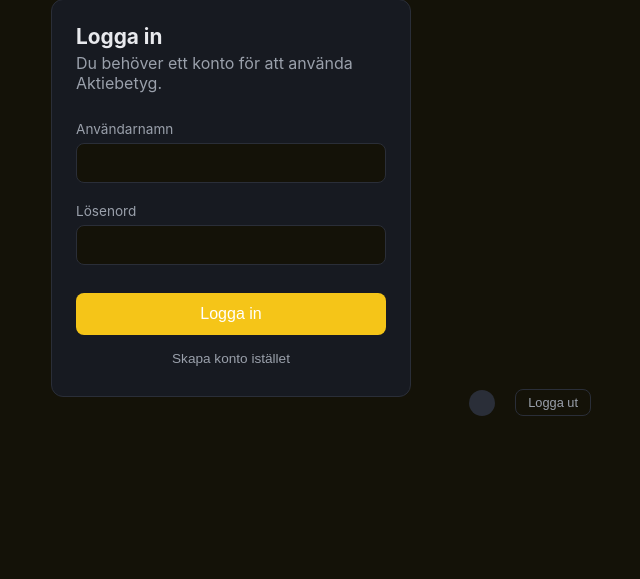
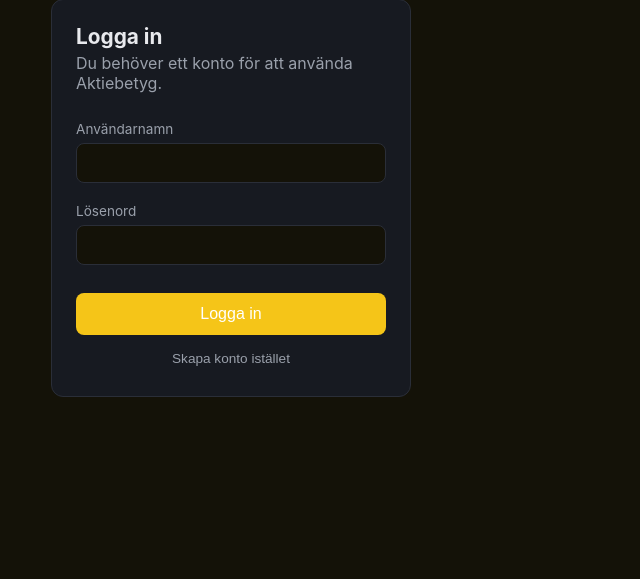
Before and after one commit to 549L/Aktiebetyg, a Flask app: page / in a window 1280 px wide. Shown: the part 112-691 px from the top of the page, without its empty margins (409-1049 px from the left). Run offline with Flask 3, Linux system fonts and the light colour scheme.

Commit message:
Fixa att kontofältet syntes kvar överlappande inloggningsrutan
.hidden (display:none) förlorade mot mer specifika ID-selektorer som
#account-bar (display:flex), så kontofältet - avataren + "Logga ut" -
syntes kvar nere i högra hörnet och gick in i inloggningsrutan trots
att det skulle vara dolt före inloggning. Samma bugg påverkade även
MACD-grafen och "Byt profilbild"-kontrollerna på andras profiler.
Löst med !important på .hidden, som en global dölj-klass måste kunna
slå igenom oavsett hur specifik komponentens egen stil är.

Co-Authored-By: Claude Sonnet 5 <noreply@anthropic.com>

```diff
--- a/static/style.css
+++ b/static/style.css
@@ -1047,7 +1047,12 @@ input[type="range"].weight-slider::-moz-range-thumb {
 }
 
 .hidden {
-    display: none;
+    /* !important behövs - annars förlorar denna klass mot mer specifika
+       ID-selektorer som #account-bar/#macd-svg/#user-profile-avatar-controls
+       (som sätter sitt eget display:flex/block), och elementet syns kvar
+       trots att .hidden är satt. En generell "dölj det här"-klass måste
+       kunna slå igenom oavsett hur specifik komponentens egen stil är. */
+    display: none !important;
 }
 
 #result {
```
